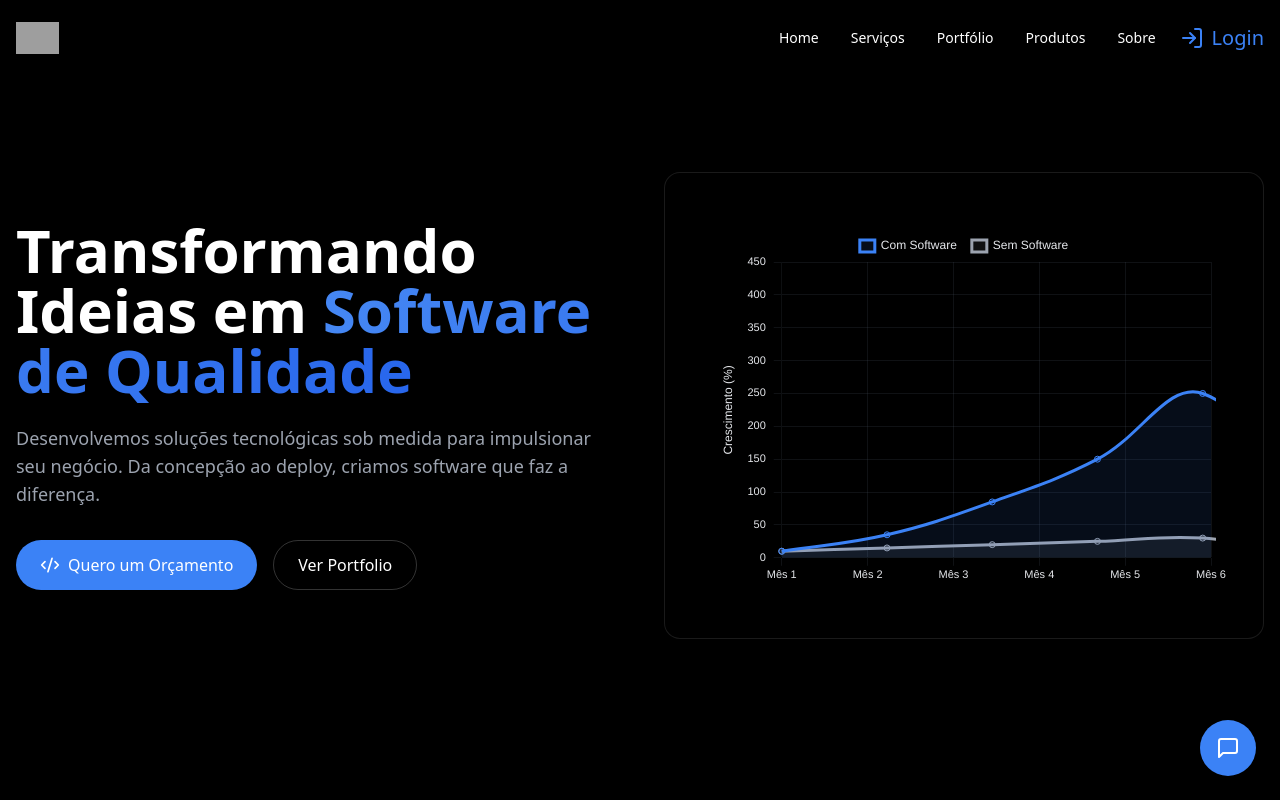
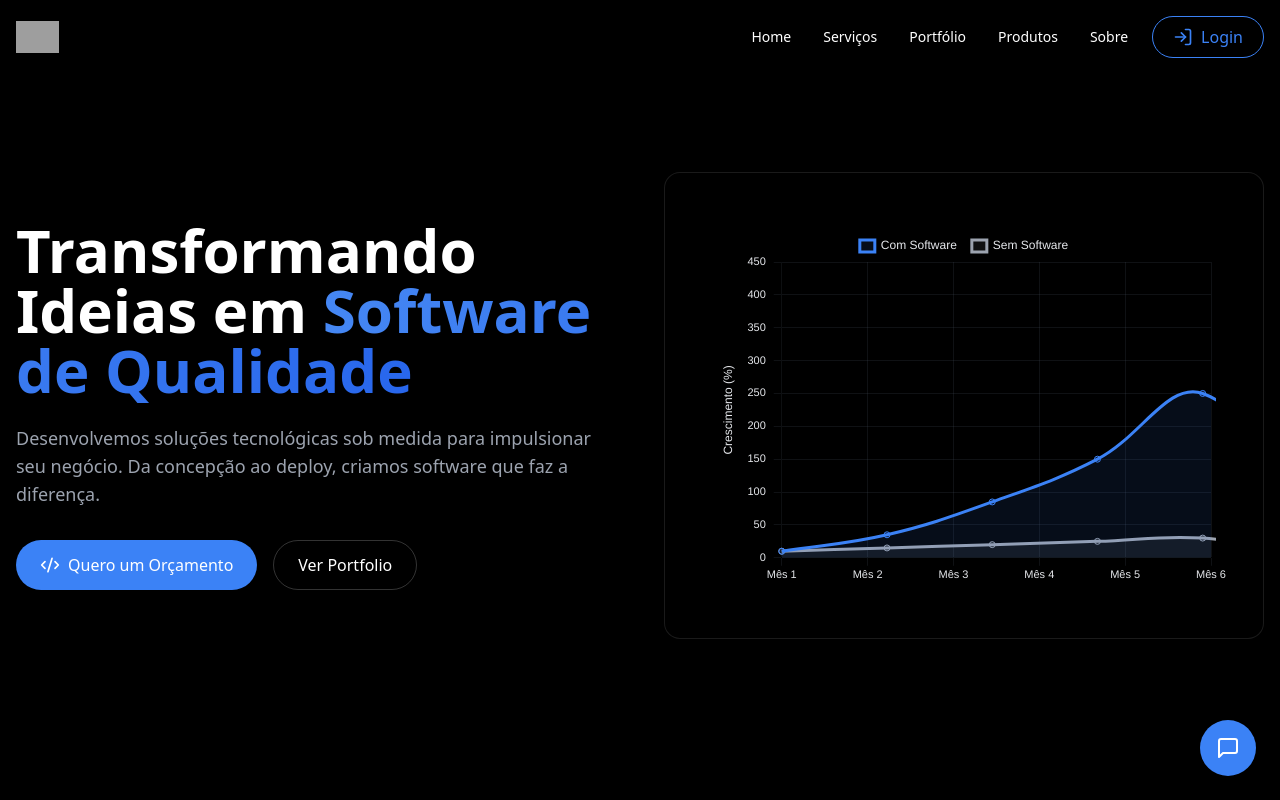
Before and after one commit to caio-lincoln/Codepacce, a React (Vite) app: page / in a window 1280 px wide. Shown: the top 800 px of the page. Built offline with nearby package versions, Linux system fonts and the light colour scheme; grey boxes are pictures that could not be loaded.

Commit message:
Update Login .tsx

```diff
--- a/src/components/Header.tsx
+++ b/src/components/Header.tsx
@@ -83,10 +83,10 @@ export function Header() {
             ) : (
               <Link
                 to="/login"
-                className="inline-flex items-center space-x-2 text-xl font-medium text-blue-500 hover:text-blue-400 transition-colors py-2"
+                className="login-outline-btn"
                 onClick={() => setIsMenuOpen(false)}
               >
-                <LogIn className="w-6 h-6" />
+                <LogIn className="w-5 h-5 mr-2" />
                 <span>Login</span>
               </Link>
             )}
@@ -169,10 +169,10 @@ export function Header() {
             ) : (
               <Link
                 to="/login"
-                className="inline-flex items-center space-x-2 text-xl font-medium text-blue-500 hover:text-blue-400 transition-colors py-2"
+                className="login-outline-btn"
                 onClick={() => setIsMenuOpen(false)}
               >
-                <LogIn className="w-6 h-6" />
+                <LogIn className="w-5 h-5 mr-2" />
                 <span>Login</span>
               </Link>
             )}
--- a/src/index.css
+++ b/src/index.css
@@ -423,3 +423,12 @@ main {
     hyphens: auto;
   }
 }
+
+.login-outline-btn {
+  @apply inline-flex items-center text-blue-500 border border-blue-500 rounded-full px-5 py-2 text-base font-medium bg-transparent transition-colors duration-200 hover:text-blue-400 hover:border-blue-400;
+  background: transparent;
+}
+
+.login-outline-btn .mr-2 {
+  margin-right: 0.5rem;
+}
```
